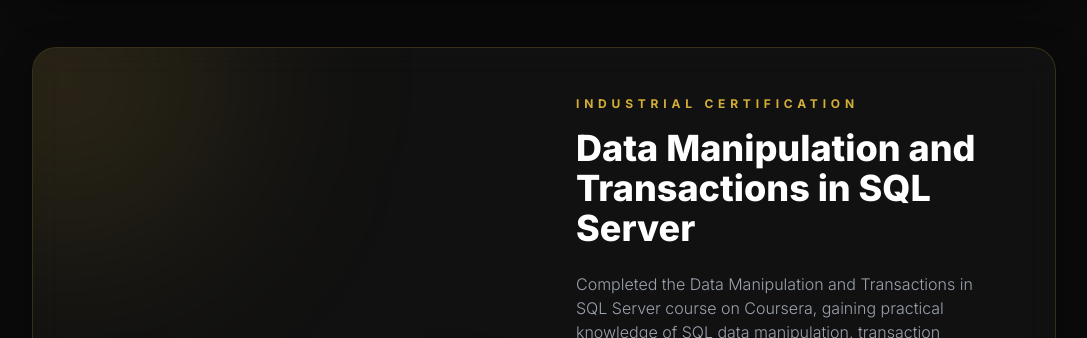
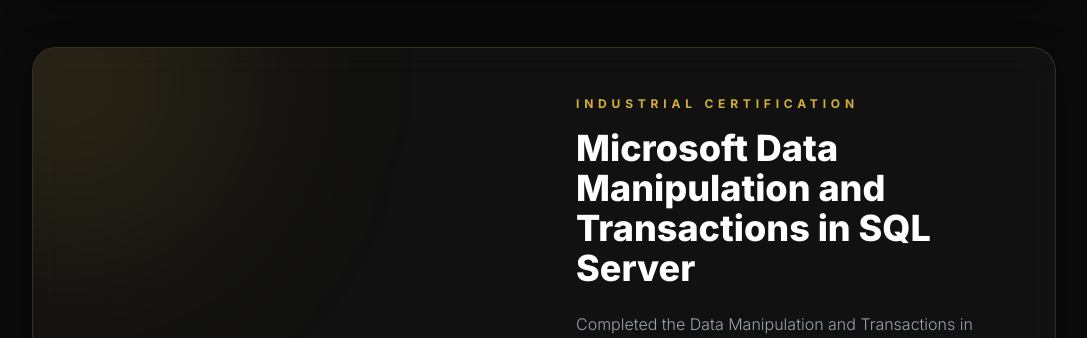
Before and after one commit to paras245/paras-panchal-portfolio, a React (Vite) app: page / in a window 1280 px wide. Shown: the part 8825-9163 px from the top of the page, without its empty margins (96-1183 px from the left). Built offline with nearby package versions, Linux system fonts and the light colour scheme; a web font is replaced by a local one.

Commit message:
Commit for Resume Update After Microsoft Data Manipulation and Transactions in SQL Server Certificate

```diff
--- a/App.tsx
+++ b/App.tsx
@@ -148,7 +148,7 @@ const App: React.FC = () => {
                   delay: 0.2
                 },
                 {
-                  title: "Data Manipulation and Transactions in SQL Server",
+                  title: "Microsoft Data Manipulation and Transactions in SQL Server",
                   issuer: "Microsoft (Coursera)",
                   desc: "Completed the Data Manipulation and Transactions in SQL Server course on Coursera, gaining practical knowledge of SQL data manipulation, transaction management, data integrity, and concurrency control. Covered INSERT, UPDATE, DELETE, WHERE clauses, ACID principles, COMMIT, ROLLBACK, SAVEPOINT, @@ERROR, @@ROWCOUNT, @@TRANCOUNT, TRY...CATCH, transaction recovery, locking (UPDLOCK, ROWLOCK, HOLDLOCK), isolation levels, dirty reads, lost updates, and repeatable reads. Explored SQL Server Profiler, Extended Events, Activity Monitor, DMVs, deadlock graph analysis, and Generative AI for query writing, optimization, and troubleshooting.",
                   tags: [
```
Also changed, not shown: 2 other files (tests, documents, lock files or other folders).
